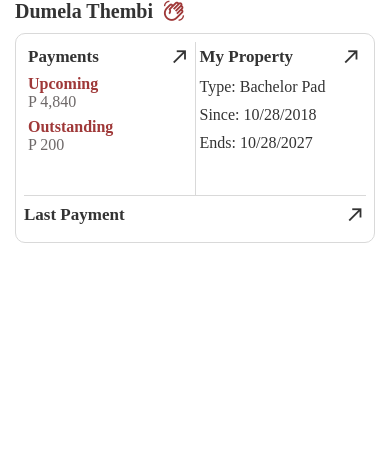
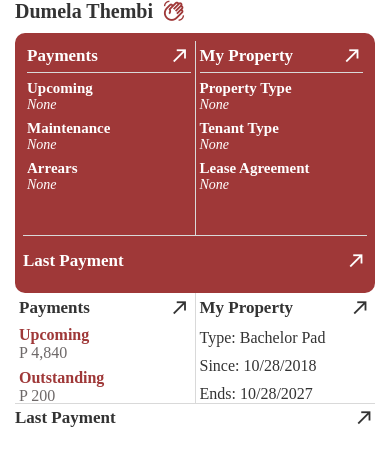
Before and after one commit to GovanDBT/BHC-App, a React Native app: screen / in a window 390 px wide. Shown: the top 466 px of the page. Built offline with nearby package versions, Linux system fonts and the light colour scheme.

Commit message:
make the home card component reusable

```diff
--- /dev/null
+++ b/app/components/AccountSummary.js
@@ -0,0 +1,133 @@
+import React from 'react';
+import { StyleSheet, View } from 'react-native';
+import { MaterialCommunityIcons } from '@expo/vector-icons';
+
+import colors from '../config/colors';
+import AppText from './AppText';
+
+function AccountSummary({ upcoming, maintenance, arrears, propertyType, tenantType, lease }) {
+    return (
+        <View style={styles.homeCard}>
+            <View style={styles.cardContent}>
+                <View style={styles.cardPaymentContent}>
+                    <View style={styles.headers}>
+                        <AppText style={styles.textHeader}>Payments</AppText>
+                        <MaterialCommunityIcons name="arrow-top-right" size={22} color={colors.white} />
+                    </View>
+                    <View style={styles.paymentType}>
+                        <AppText style={styles.contentHeader}>Upcoming</AppText>
+                        {upcoming && <AppText style={styles.contentText}>{upcoming}</AppText> ? {upcoming} : <AppText style={styles.none}>None</AppText> }
+                    </View>
+                    <View style={styles.paymentType}>
+                        <AppText style={styles.contentHeader}>Maintenance</AppText>
+                        {maintenance && <AppText style={styles.contentText}>{maintenance}</AppText> ? {maintenance} : <AppText style={styles.none}>None</AppText> }
+                    </View>
+                    <View style={styles.paymentType}>
+                        <AppText style={styles.contentHeader}>Arrears</AppText>
+                        {arrears && <AppText style={styles.contentText}>{arrears}</AppText> ? {arrears} : <AppText style={styles.none}>None</AppText> }
+                    </View>
+                </View>
+                <View style={styles.cardPropertyContent}>
+                    <View style={styles.headers}>
+                        <AppText style={styles.textHeader}>My Property</AppText>
+                        <MaterialCommunityIcons name="arrow-top-right" size={22} color={colors.white} />
+                    </View>
+                    <View style={styles.paymentType}>
+                        <AppText style={styles.contentHeader}>Property Type</AppText>
+                        {propertyType && <AppText style={styles.contentText}>{propertyType}</AppText> ? {propertyType} : <AppText style={styles.none}>None</AppText> }
+                    </View>
+                    <View style={styles.paymentType}>
+                        <AppText style={styles.contentHeader}>Tenant Type</AppText>
+                        {tenantType && <AppText style={styles.contentText}>{tenantType}</AppText> ? {tenantType} : <AppText style={styles.none}>None</AppText> }
+                    </View>
+                    <View style={styles.paymentType}>
+                        <AppText style={styles.contentHeader}>Lease Agreement</AppText>
+                        {lease && <AppText style={styles.contentText}>{lease}</AppText> ? {lease} : <AppText style={styles.none}>None</AppText> }
+                    </View>
+                </View>
+            </View>
+            <View style={styles.cardPaymentHistory}>
+                <View style={[styles.headers, {borderBottomWidth: 0, paddingBottom: 0}]}>
+                        <AppText style={styles.textHeader}>Last Payment</AppText>
+                        <MaterialCommunityIcons name="arrow-top-right" size={22} color={colors.white} />
+                    </View>
+            </View>
+        </View>
+    );
+}
+
+const styles = StyleSheet.create({
+    none: {
+        color: colors.white,
+        fontStyle: 'italic',
+        fontSize: 14,
+    },
+    cardContent: {
+        flex: 4,
+        borderBottomWidth: 1,
+        borderBottomColor: colors.inputBorderColor,
+        flexDirection: 'row',
+    },
+    cardPaymentContent: {
+        flex: 1,
+        borderRightWidth: 1,
+        borderRightColor: colors.inputBorderColor,
+        padding: 4,
+    },
+    cardPaymentHistory: {
+        flex: 1,
+        justifyContent: 'center'
+    },
+    cardPropertyContent: {
+        flex: 1,
+        padding: 4
+    },
+    head: {
+        flexDirection: 'row'
+    },
+    headIcon: {
+        marginLeft: 10,
+    },
+    headers: {
+        flexDirection: 'row',
+        justifyContent: 'space-between',
+        alignItems: 'center',
+        borderBottomWidth: 1,
+        borderColor: colors.inputBorderColor,
+        paddingBottom: 5
+    },
+    homeCard: {
+        backgroundColor: colors.primary,
+        height: 260,
+        borderRadius: 10,
+        padding: 8,
+    },
+    paymentType: {
+        marginTop: 7,
+    },
+    contentHeader: {
+        fontWeight: 'bold',
+        color: colors.white,
+        fontSize: 15
+    },
+    contentText: {
+        color: colors.white,
+        fontSize: 14,
+    },
+    propertyType: {
+        marginTop: 10,
+        color: colors.white
+    },
+    sectionHeader: {
+        marginBottom: 10,
+        fontWeight: 'bold'
+    },
+    textHeader: {
+        fontSize: 17,
+        fontWeight: 'bold',
+        color: colors.white,
+    },
+
+})
+
+export default AccountSummary;
--- a/app/screens/HomeScreen.js
+++ b/app/screens/HomeScreen.js
@@ -5,6 +5,7 @@ import { MaterialCommunityIcons } from '@expo/vector-icons';
 import Screen from './Screen';
 import colors from '../config/colors';
 import AppText from '../components/AppText';
+import AccountSummary from '../components/AccountSummary';
 
 function HomeScreen(props) {
     return (
@@ -14,7 +15,7 @@ function HomeScreen(props) {
                     <AppText size={20} style={styles.sectionHeader}>Dumela Thembi</AppText>
                     <MaterialCommunityIcons style={styles.headIcon} name="hand-wave-outline" size={22} color={colors.primary} />
                 </View>
-                <View style={styles.homeCard}>
+                <AccountSummary />
                     <View style={styles.cardContent}>
                         <View style={styles.cardPaymentContent}>
                             <View style={styles.headers}>
@@ -46,7 +47,6 @@ function HomeScreen(props) {
                                 <MaterialCommunityIcons name="arrow-top-right" size={22} color={colors.textColor} />
                             </View>
                     </View>
-                </View>
             </View>
         </Screen>
     );
```
